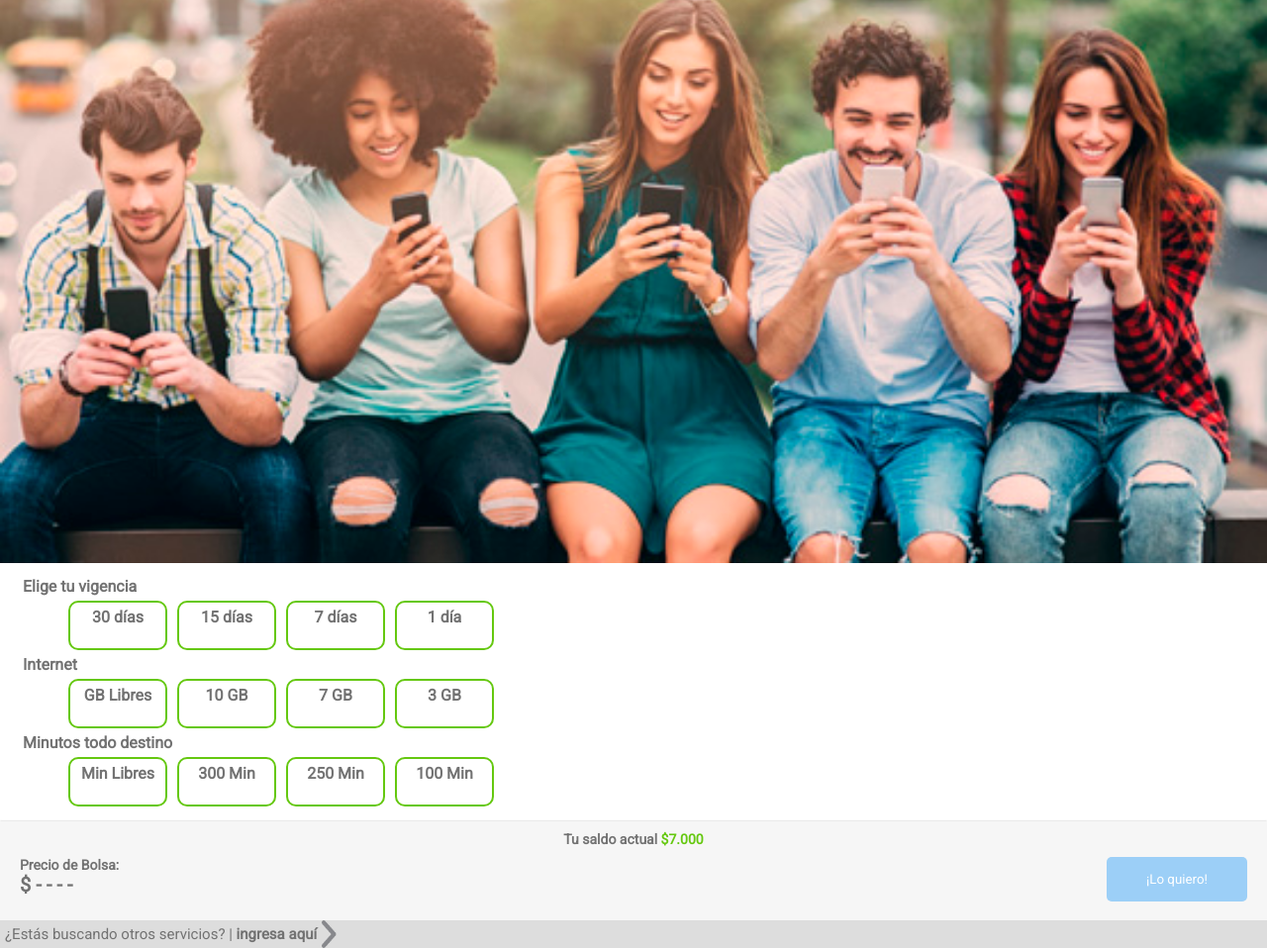
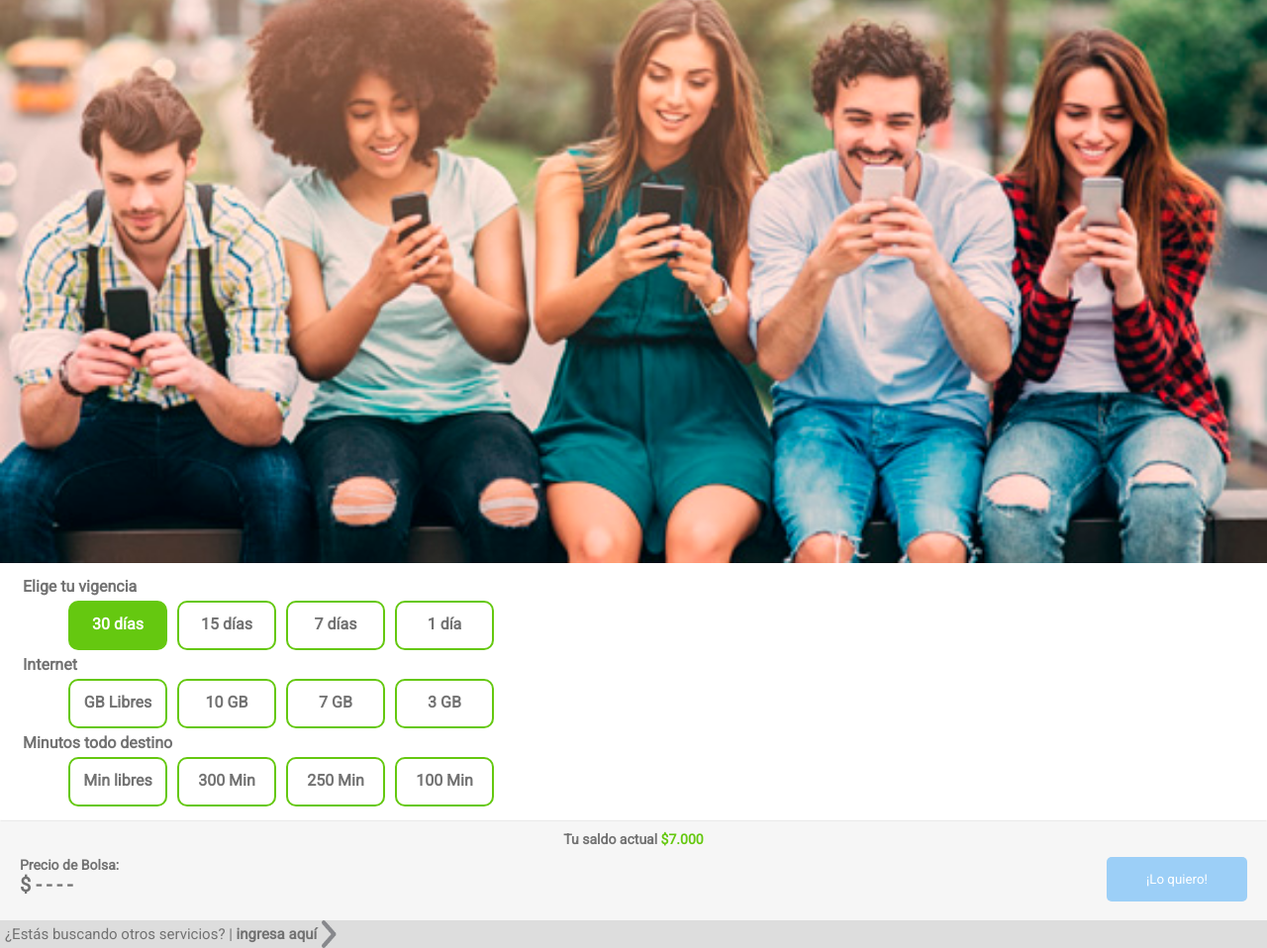
Before and after one commit to jerojasy/nginx-static-web-site, a plain HTML site: page www/index.html in a window 1280 px wide. Shown: the part 200-1158 px from the top of the page at 99% size. Drawn offline with Linux system fonts and the light colour scheme.

Commit message:
ADD: Input radio for Buttons, js function block vigencia FIX: modal width

```diff
--- a/www/index.html
+++ b/www/index.html
@@ -46,55 +46,43 @@
         <div class="content" id="content">
             <div class="vigencia"><p>Elige tu vigencia</p></div>
                 <div class="grid container">
-                    <div class="plan" onclick="active()">
-                        <button class="button active">
-                            <p>30 días</p>
-                        </button>
-                        <button class="button">
-                            <p>15 días</p>
-                        </button>
-                        <button class="button">
-                            <p>7 días</p>
-                        </button>
-                        <button class="button">
-                            <p>1 día</p>
-                        </button>
+                    <div class="plan">
+                        <input type="radio" id="radio-vigencia1" name="vigencia" value="30 dias" checked>
+                            <label for="radio-vigencia1">30 días</label>
+                        <input type="radio" id="radio-vigencia2" name="vigencia" value="15 dias">
+                            <label for="radio-vigencia2">15 días</label>
+                        <input type="radio" id="radio-vigencia3" name="vigencia" value="7 dias">
+                            <label for="radio-vigencia3">7 días</label>
+                        <input type="radio" id="radio-vigencia4" name="vigencia" value="1 dia">
+                            <label for="radio-vigencia4">1 día</label>
                     </div><br>
             </div>
 
         <div class="internet"><p>Internet</p></div>
         <div class="grid container">
             <div class="plan" onclick="active()">
-                <button class="button">
-                    <p>GB Libres</p>
-                </button>
-                <button class="button">
-                    <p>10 GB</p>
-                </button>
-                <button class="button">
-                    <p>7 GB</p>
-                </button>
-                <button class="button">
-                    <p>3 GB</p>
-                </button>
+                <input type="radio" id="radio-internet1" name="internet" value="GB Libres">
+                    <label for="radio-internet1">GB Libres</label>
+                <input type="radio" id="radio-internet2" name="internet" value="10 GB">
+                    <label for="radio-internet2">10 GB</label>
+                <input type="radio" id="radio-internet3" name="internet" value="7 GB">
+                    <label for="radio-internet3">7 GB</label>
+                <input type="radio" id="radio-internet4" name="internet" value="3 GB">
+                    <label for="radio-internet4">3 GB</label>
             </div><br>
         </div>
 
         <div class="minutos"><p>Minutos todo destino</p></div>
         <div class="grid container">
             <div class="plan" onclick="active()">
-                <button class="button">
-                    <p>Min Libres</p>
-                </button>
-                <button class="button">
-                    <p>300 Min</p>
-                </button>
-                <button class="button">
-                    <p>250 Min</p>
-                </button>
-                <button class="button">
-                    <p>100 Min</p>
-                </button>
+                <input type="radio" id="radio-minutos1" name="minutos" value="Min libres">
+                    <label for="radio-minutos1">Min libres</label>
+                <input type="radio" id="radio-minutos2" name="minutos" value="300 Min">
+                    <label for="radio-minutos2">300 Min</label>
+                <input type="radio" id="radio-minutos3" name="minutos" value="250 Min">
+                    <label for="radio-minutos3">250 Min</label>
+                <input type="radio" id="radio-minutos4" name="minutos" value="100 Min">
+                    <label for="radio-minutos4">100 Min</label>
             </div>
         </div>
     </div>
--- a/www/style.css
+++ b/www/style.css
@@ -47,7 +47,11 @@ body {
     display: none;
 } */
 
-.button{
+input[type=radio]{
+    display: none;
+}
+
+input[type=radio] + label{
     font-family: 'Roboto', sans-serif;
     color: #727272;
     font-size: 16px;
@@ -56,10 +60,10 @@ body {
     outline: none;
 }
 
-.grid .button {
+.grid input[type=radio] + label{
     display: flex;
     border: 2px #65c810 solid;
-    padding: 5px;
+    padding: 12px;
     border-radius: 10px;
     text-align: center;
     justify-content: center;
@@ -73,7 +77,9 @@ body {
     display: inline-flex;
 }
 
-.button:focus {
+input[name=vigencia]:checked+label,
+input[name=internet]:checked+label,
+input[name=minutos]:checked+label{
     background-color: #65c810;
     color: white;
 }
@@ -125,7 +131,7 @@ body {
 
 .modal {
     width: 100%;
-    height: 100vh;
+    height: 100%;
     background: rgba(0, 0, 0, 0.8);
 
     position: absolute;
```
